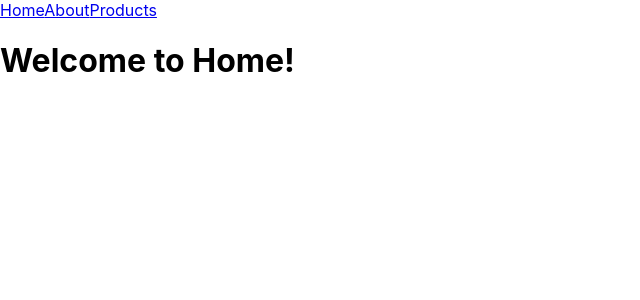
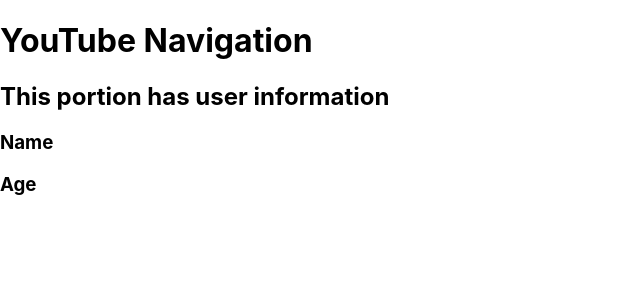
Before and after one commit to ZandileG/React-Practice, a React (Create React App) app: page / in a window 1280 px wide. Shown: the top 300 px of the page, without its empty margins (0-640 px from the left). Built offline with nearby package versions, Linux system fonts and the light colour scheme.

Commit message:
Context API

```diff
--- a/src/App.js
+++ b/src/App.js
@@ -1,8 +1,17 @@
 import "./App.css";
 import React from "react";
+import Nav from "./Practice/Week 5/Examples/Drilling/Nav";
 import { BrowserRouter, Routes, Route } from "react-router-dom";
 
-import Navbar from "./Practice/Week 5/Examples/Components/Navbar";
+function App(){
+  return (
+   <div><Nav /></div>
+  );
+}
+
+export default App;
+
+/*import Navbar from "./Practice/Week 5/Examples/Components/Navbar";
 
 import Home from "./Practice/Week 5/Examples/Pages/Home";
 import About from "./Practice/Week 5/Examples/Pages/About";
@@ -14,13 +23,11 @@ import Dashboard from "./Practice/Week 5/Examples/Pages/Dashboard";
 
 import NotFoundPage from "./Practice/Week 5/Examples/Pages/NotFoundPage";
 
-function App(){
-  return (
-   <BrowserRouter>
+<BrowserRouter>
    <Navbar />
    <Routes>
-    {/*when this url is visited, what page would you like to see.
-    This is because in react, we don't have pages but we have components*/}
+    //when this url is visited, what page would you like to see.
+    //This is because in react, we don't have pages but we have components
     <Route path="/" element={<Home />} />
     <Route path="/about" element={<About />} />
     <Route path="/products" element={<Products />} />
@@ -29,11 +36,8 @@ function App(){
 
     <Route path="/products/:productId" element={<Product />} />
 
-   {/*This is a catch-all for any routes that have not been specified*/}
+   //This is a catch-all for any routes that have not been specified
     <Route path="*" element={<NotFoundPage />} />
     </Routes>
    </BrowserRouter>
-  );
-}
-
-export default App;
+*/
--- /dev/null
+++ b/src/Practice/Week 5/Examples/Drilling/Header.jsx
@@ -0,0 +1,14 @@
+import React from "react";
+import User from "./User";
+
+function Header() {
+
+  return (
+    <div>
+      <h2>This portion has user information</h2>
+      <User />
+    </div>
+  );
+}
+
+export default Header;
--- /dev/null
+++ b/src/Practice/Week 5/Examples/Drilling/Nav.jsx
@@ -0,0 +1,18 @@
+import React from "react";
+import Header from "./Header";
+
+function Nav() {
+const user = {
+    name:"Jane Doe",
+    age: 32,
+};
+
+  return (
+    <div>
+      <h1>YouTube Navigation</h1>
+      <Header />
+    </div>
+  )
+}
+
+export default Nav;
--- /dev/null
+++ b/src/Practice/Week 5/Examples/Drilling/User.jsx
@@ -0,0 +1,13 @@
+import React from "react";
+
+function User() {
+
+  return (
+    <div>
+      <h3>Name</h3>
+      <h3>Age</h3>
+    </div>
+  );
+}
+
+export default User;
```
